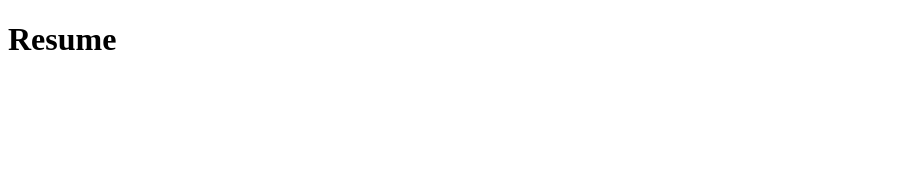
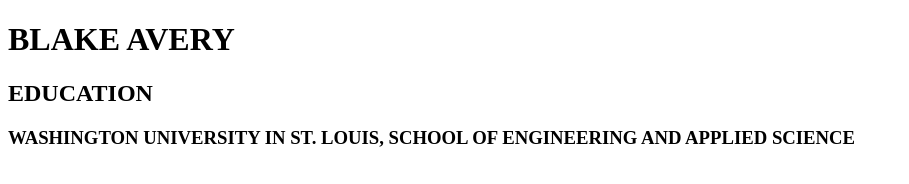
Before and after one commit to blakeavery32/Resume, a plain HTML site: page index.html in a window 1280 px wide. Shown: the whole page, without its empty margins (0-909 px from the left). Drawn offline with Linux system fonts and the light colour scheme.

Commit message:
Update index.html

```diff
--- a/index.html
+++ b/index.html
@@ -1,7 +1,9 @@
 <!DOCTYPE html>
 <html>
   <body>
-    <h1> Resume </h1>
+    <h1> BLAKE AVERY </h1>
+    <h2>EDUCATION</h2>
+    <h3>WASHINGTON UNIVERSITY IN ST. LOUIS, SCHOOL OF ENGINEERING AND APPLIED SCIENCE</h3>
   </body>
 
 </html>
```
